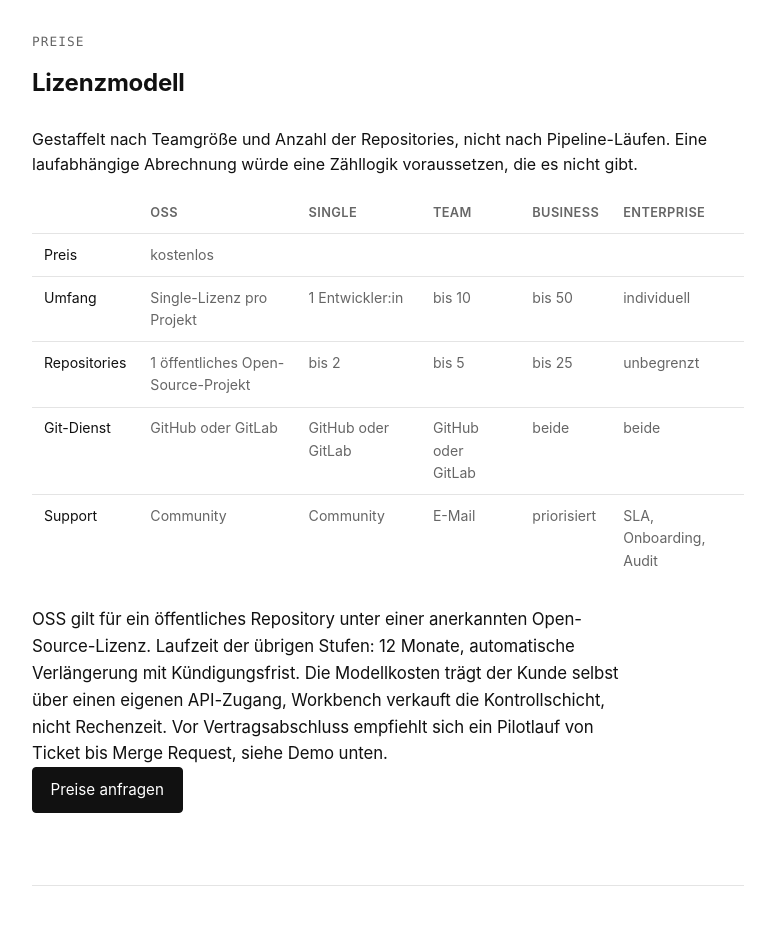
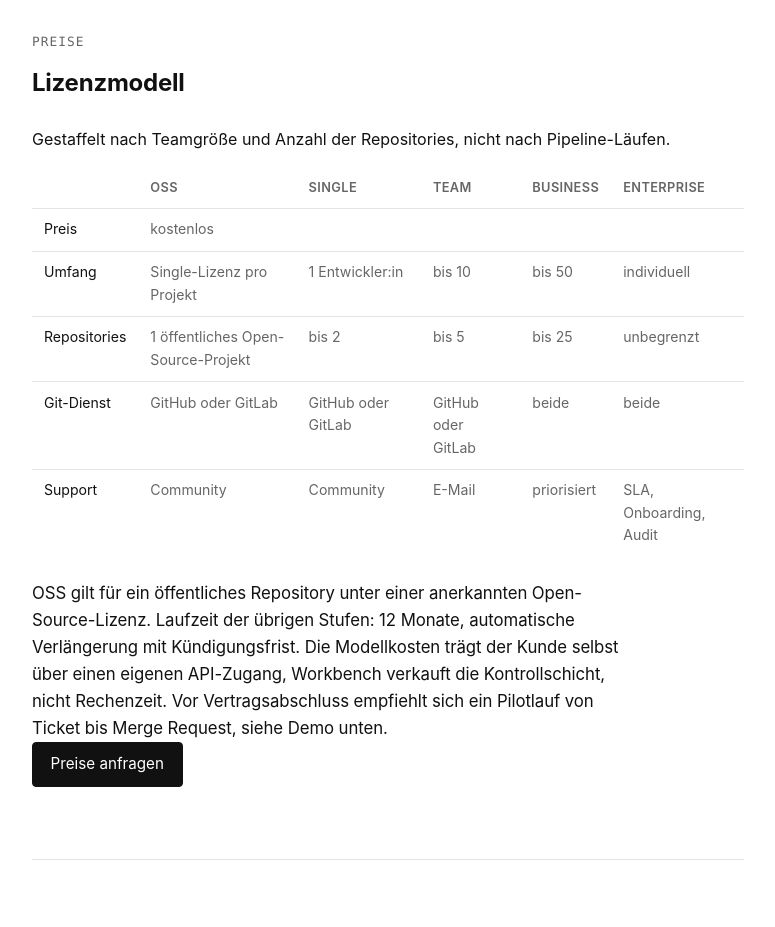
Before and after one commit to HenryJobst/workbench-website, a plain HTML site: page index.html in a window 1280 px wide. Shown: the part 6600-7527 px from the top of the page, without its empty margins (252-1027 px from the left). Drawn offline with Linux system fonts and the light colour scheme.

Commit message:
Preise: Begründungssatz zur Abrechnung entfernt
Co-Authored-By: Claude Sonnet 5 <noreply@anthropic.com>

```diff
--- a/index.html
+++ b/index.html
@@ -491,8 +491,7 @@
     <p class="section-label">Preise</p>
     <h2>Lizenzmodell</h2>
     <p>
-      Gestaffelt nach Teamgröße und Anzahl der Repositories, nicht nach Pipeline-Läufen. Eine
-      laufabhängige Abrechnung würde eine Zähllogik voraussetzen, die es nicht gibt.
+      Gestaffelt nach Teamgröße und Anzahl der Repositories, nicht nach Pipeline-Läufen.
     </p>
     <table>
       <thead>
```
